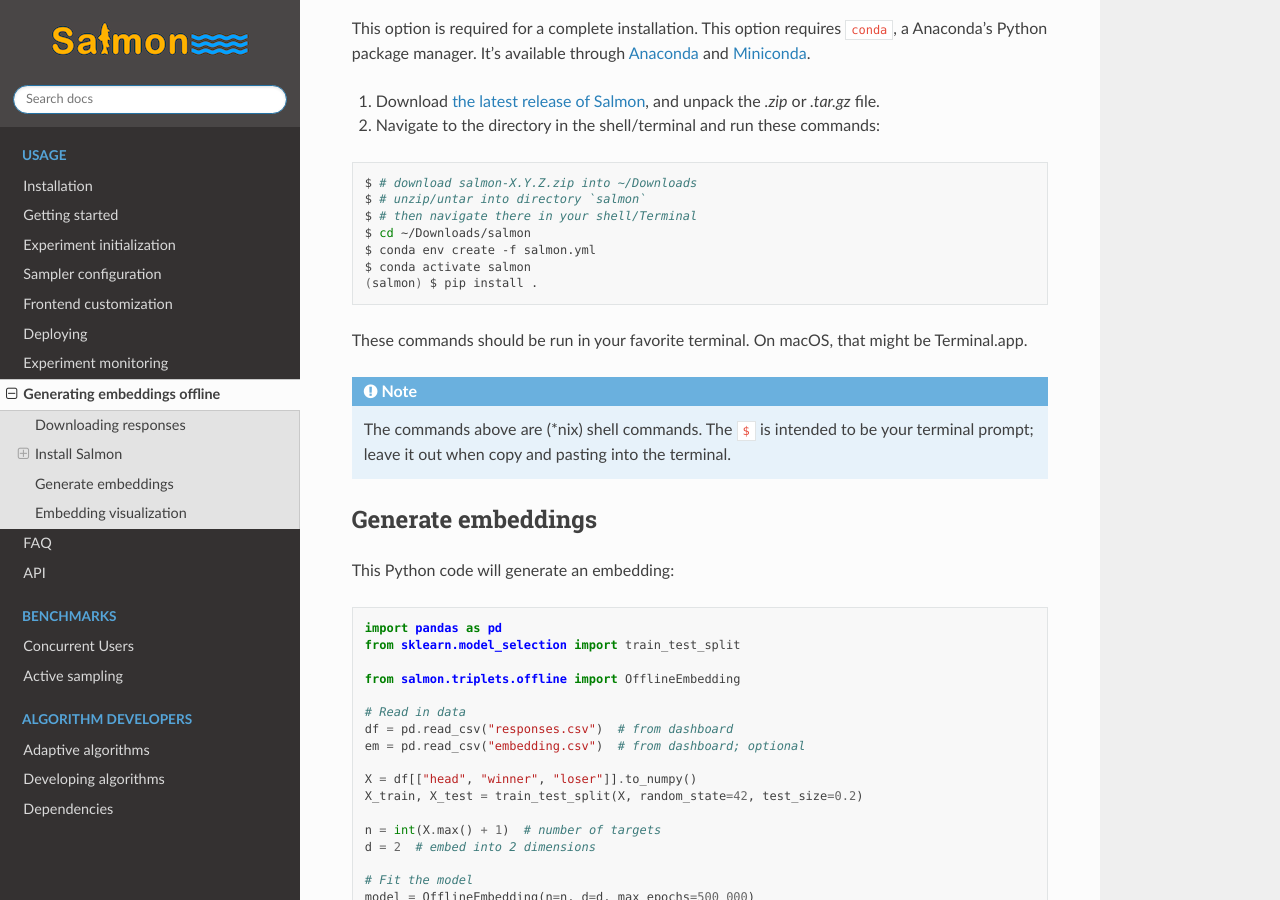
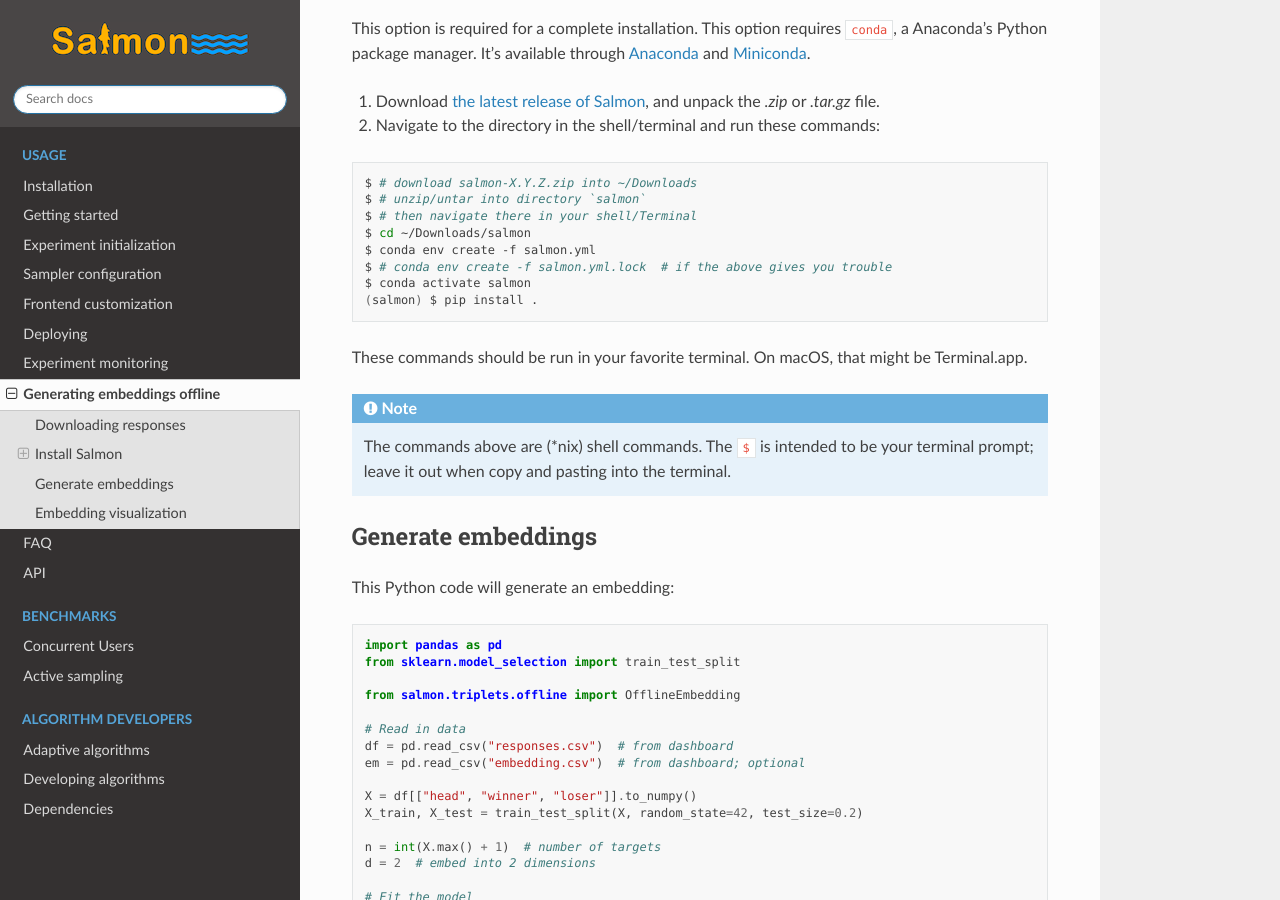
Before and after one commit to stsievert/salmon, a Sphinx documentation site: the page built from docs/source/offline.rst, in a window 1280 px wide and 900 px high, scrolled down 1079 px. Built offline with Sphinx 7.4.7 and the Read the Docs theme 2.0.0, drawn with Linux system fonts in a browser that asks for light colours.

Commit message:
offline install

```diff
--- a/docs/source/offline.rst
+++ b/docs/source/offline.rst
@@ -63,6 +63,7 @@
    $ # then navigate there in your shell/Terminal
    $ cd ~/Downloads/salmon
    $ conda env create -f salmon.yml
+   $ # conda env create -f salmon.yml.lock  # if the above gives you trouble
    $ conda activate salmon
    (salmon) $ pip install .
 
```
Also changed, not shown: 1 other file.
